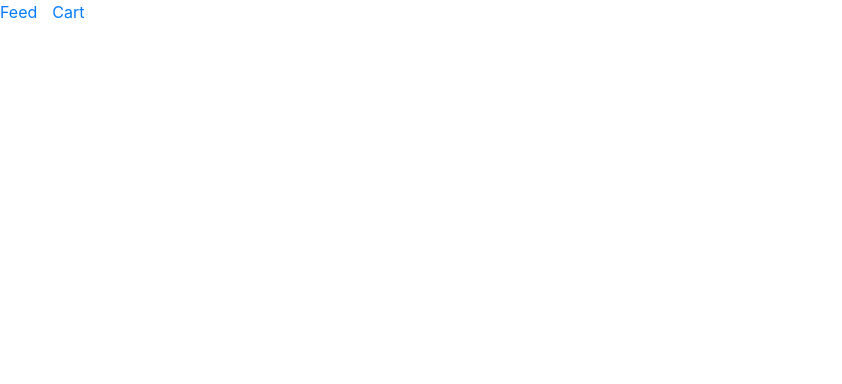
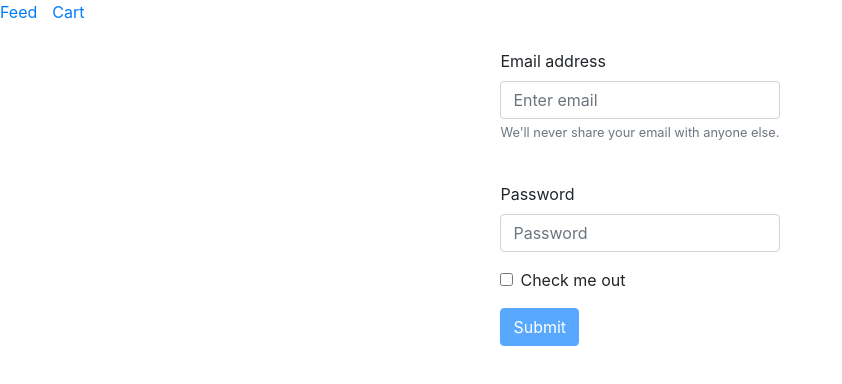
Before and after one commit to eliraneliassy/bmc-course-project, an Angular app: page /login in a window 1280 px wide. Before the commit this address led to /. Shown: the top 384 px of the page, without its empty margins (0-842 px from the left). Built offline with nearby package versions, Linux system fonts and the light colour scheme.

Commit message:
template forms

```diff
--- a/src/app/app-routing.module.ts
+++ b/src/app/app-routing.module.ts
@@ -3,12 +3,14 @@ import { FeedComponent } from './feed/feed.component';
 import { NgModule } from '@angular/core';
 import { Routes, RouterModule } from '@angular/router';
 import { ShowItemComponent } from './show-item/show-item.component';
+import { LoginComponent } from './login/login.component';
 
 const routes: Routes = [
   { path: '', component: FeedComponent },
   { path: 'cart', component: ShoppingCartComponent },
   { path: 'item', component: ShowItemComponent },
-  { path: 'item/:id', component: ShowItemComponent }
+  { path: 'item/:id', component: ShowItemComponent },
+  { path: 'login', component: LoginComponent }
 ];
 
 @NgModule({
--- a/src/app/app.module.ts
+++ b/src/app/app.module.ts
@@ -14,6 +14,7 @@ import { RouterModule } from '@angular/router';
 import { FeedComponent } from './feed/feed.component';
 import { ShoppingCartComponent } from './shopping-cart/shopping-cart.component';
 import { ShowItemComponent } from './show-item/show-item.component';
+import { LoginComponent } from './login/login.component';
 
 @NgModule({
   declarations: [
@@ -24,7 +25,8 @@ import { ShowItemComponent } from './show-item/show-item.component';
     DiscountPipe,
     FeedComponent,
     ShoppingCartComponent,
-    ShowItemComponent
+    ShowItemComponent,
+    LoginComponent
   ],
   imports: [
     BrowserModule,
--- /dev/null
+++ b/src/app/login/login.component.html
@@ -0,0 +1,35 @@
+<div class="container d-flex justify-content-center align-items-center">
+  <form #form="ngForm" (ngSubmit)="submit(form)">
+    <div class="form-group">
+      <label for="exampleInputEmail1">Email address</label>
+      <input type="email"
+      class="form-control"
+      placeholder="Enter email"
+      ngModel
+      name="email"
+      required
+      email
+      #email1="ngModel">
+      <small id="emailHelp" class="form-text text-muted">We'll never share your email with anyone else.</small>
+      <small class="error"
+      *ngIf="email1.touched && email1.hasError('required')">Email is required</small><br>
+      <small class="error"
+      *ngIf="email1.touched && email1.hasError('email')">Email format is invalid</small>
+    </div>
+    <div class="form-group">
+      <label for="exampleInputPassword1">Password</label>
+      <input type="password"
+      class="form-control" placeholder="Password"
+      ngModel
+      name="password"
+      required
+      >
+    </div>
+    <div class="form-group form-check">
+      <input type="checkbox" class="form-check-input" id="exampleCheck1">
+      <label class="form-check-label" for="exampleCheck1">Check me out</label>
+    </div>
+    <button type="submit" class="btn btn-primary"
+    [disabled]="!form.valid">Submit</button>
+  </form>
+</div>
--- /dev/null
+++ b/src/app/login/login.component.scss
@@ -0,0 +1,13 @@
+form{
+    max-width: 600px;
+    .error{
+        color: red;
+    }
+
+    input.ng-invalid.ng-touched{
+        border: 1px solid red;
+    }
+    input.ng-valid.ng-touched{
+        border: 1px solid green;
+    }
+}
--- /dev/null
+++ b/src/app/login/login.component.ts
@@ -0,0 +1,20 @@
+import { Component, OnInit } from '@angular/core';
+import { NgForm } from '@angular/forms';
+
+@Component({
+  selector: 'app-login',
+  templateUrl: './login.component.html',
+  styleUrls: ['./login.component.scss']
+})
+export class LoginComponent implements OnInit {
+
+  constructor() { }
+
+  ngOnInit() {
+  }
+
+  submit(form: NgForm) {
+    console.log(form);
+  }
+
+}
```
Also changed, not shown: 1 other file (tests, documents, lock files or other folders).
